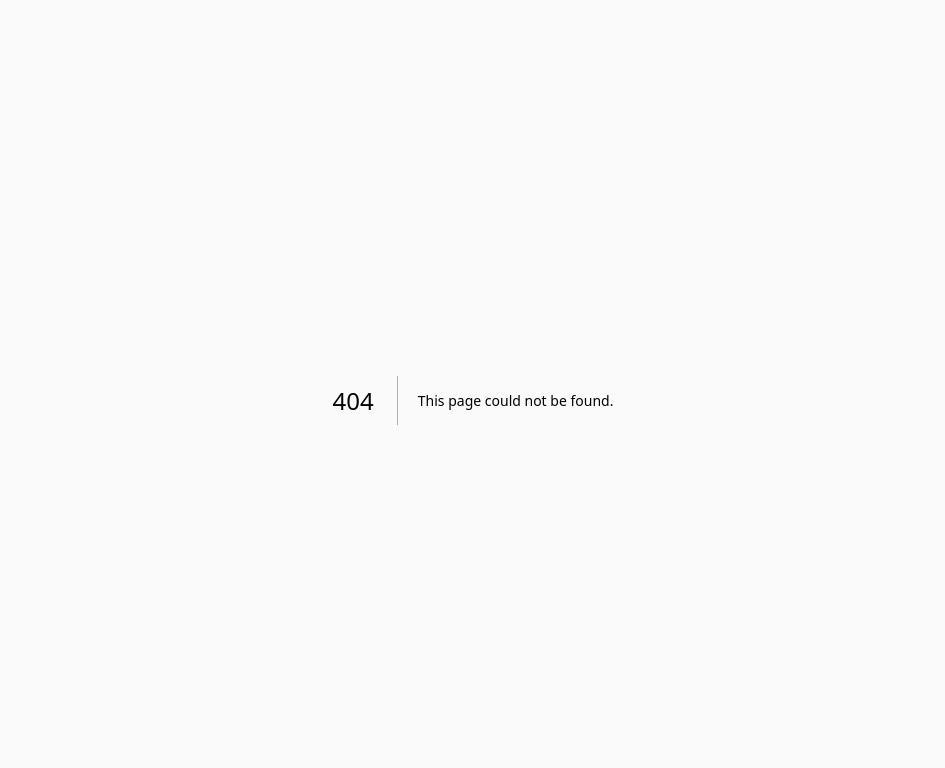
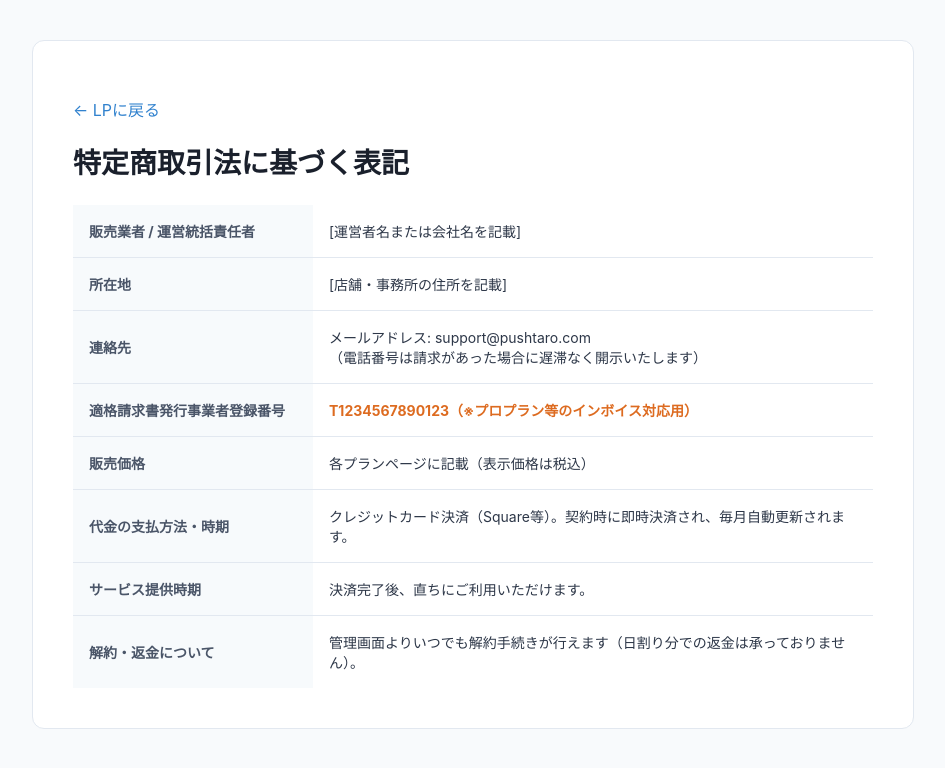
Before and after one commit to thellcishii-lang/push-taro, a Next.js app: page /tokusho in a window 1280 px wide. Before the commit this address had no page. Shown: the top 768 px of the page, without its empty margins (167-1112 px from the left). Built offline with nearby package versions, Linux system fonts and the light colour scheme.

Commit message:
Create page.tsx

```diff
--- /dev/null
+++ b/app/tokusho/page.tsx
@@ -0,0 +1,49 @@
+import Link from 'next/link';
+
+export default function TokushoPage() {
+  return (
+    <div style={{ fontFamily: '-apple-system, BlinkMacSystemFont, "Segoe UI", Roboto, sans-serif', color: '#2d3748', background: '#f8fafc', minHeight: '100vh', padding: '40px 20px' }}>
+      <div style={{ maxWidth: '800px', margin: '0 auto', background: '#fff', padding: '40px', borderRadius: '12px', border: '1px solid #e2e8f0' }}>
+        <p style={{ marginBottom: '20px' }}><Link href="/lp" style={{ color: '#3182ce', textDecoration: 'none' }}>← LPに戻る</Link></p>
+        <h1 style={{ fontSize: '28px', fontWeight: '800', marginBottom: '24px', color: '#1a202c' }}>特定商取引法に基づく表記</h1>
+
+        <table style={{ width: '100%', borderCollapse: 'collapse', fontSize: '14px' }}>
+          <tbody>
+            <tr style={{ borderBottom: '1px solid #e2e8f0' }}>
+              <th style={{ textAlign: 'left', padding: '16px', width: '30%', color: '#4a5568', background: '#f7fafc' }}>販売業者 / 運営統括責任者</th>
+              <td style={{ padding: '16px', color: '#2d3748' }}>[運営者名または会社名を記載]</td>
+            </tr>
+            <tr style={{ borderBottom: '1px solid #e2e8f0' }}>
+              <th style={{ textAlign: 'left', padding: '16px', color: '#4a5568', background: '#f7fafc' }}>所在地</th>
+              <td style={{ padding: '16px', color: '#2d3748' }}>[店舗・事務所の住所を記載]</td>
+            </tr>
+            <tr style={{ borderBottom: '1px solid #e2e8f0' }}>
+              <th style={{ textAlign: 'left', padding: '16px', color: '#4a5568', background: '#f7fafc' }}>連絡先</th>
+              <td style={{ padding: '16px', color: '#2d3748' }}>メールアドレス: support@pushtaro.com<br />（電話番号は請求があった場合に遅滞なく開示いたします）</td>
+            </tr>
+            <tr style={{ borderBottom: '1px solid #e2e8f0' }}>
+              <th style={{ textAlign: 'left', padding: '16px', color: '#4a5568', background: '#f7fafc' }}>適格請求書発行事業者登録番号</th>
+              <td style={{ padding: '16px', color: '#dd6b20', fontWeight: '700' }}>T1234567890123（※プロプラン等のインボイス対応用）</td>
+            </tr>
+            <tr style={{ borderBottom: '1px solid #e2e8f0' }}>
+              <th style={{ textAlign: 'left', padding: '16px', color: '#4a5568', background: '#f7fafc' }}>販売価格</th>
+              <td style={{ padding: '16px', color: '#2d3748' }}>各プランページに記載（表示価格は税込）</td>
+            </tr>
+            <tr style={{ borderBottom: '1px solid #e2e8f0' }}>
+              <th style={{ textAlign: 'left', padding: '16px', color: '#4a5568', background: '#f7fafc' }}>代金の支払方法・時期</th>
+              <td style={{ padding: '16px', color: '#2d3748' }}>クレジットカード決済（Square等）。契約時に即時決済され、毎月自動更新されます。</td>
+            </tr>
+            <tr style={{ borderBottom: '1px solid #e2e8f0' }}>
+              <th style={{ textAlign: 'left', padding: '16px', color: '#4a5568', background: '#f7fafc' }}>サービス提供時期</th>
+              <td style={{ padding: '16px', color: '#2d3748' }}>決済完了後、直ちにご利用いただけます。</td>
+            </tr>
+            <tr>
+              <th style={{ textAlign: 'left', padding: '16px', color: '#4a5568', background: '#f7fafc' }}>解約・返金について</th>
+              <td style={{ padding: '16px', color: '#2d3748' }}>管理画面よりいつでも解約手続きが行えます（日割り分での返金は承っておりません）。</td>
+            </tr>
+          </tbody>
+        </table>
+      </div>
+    </div>
+  );
+}
```
